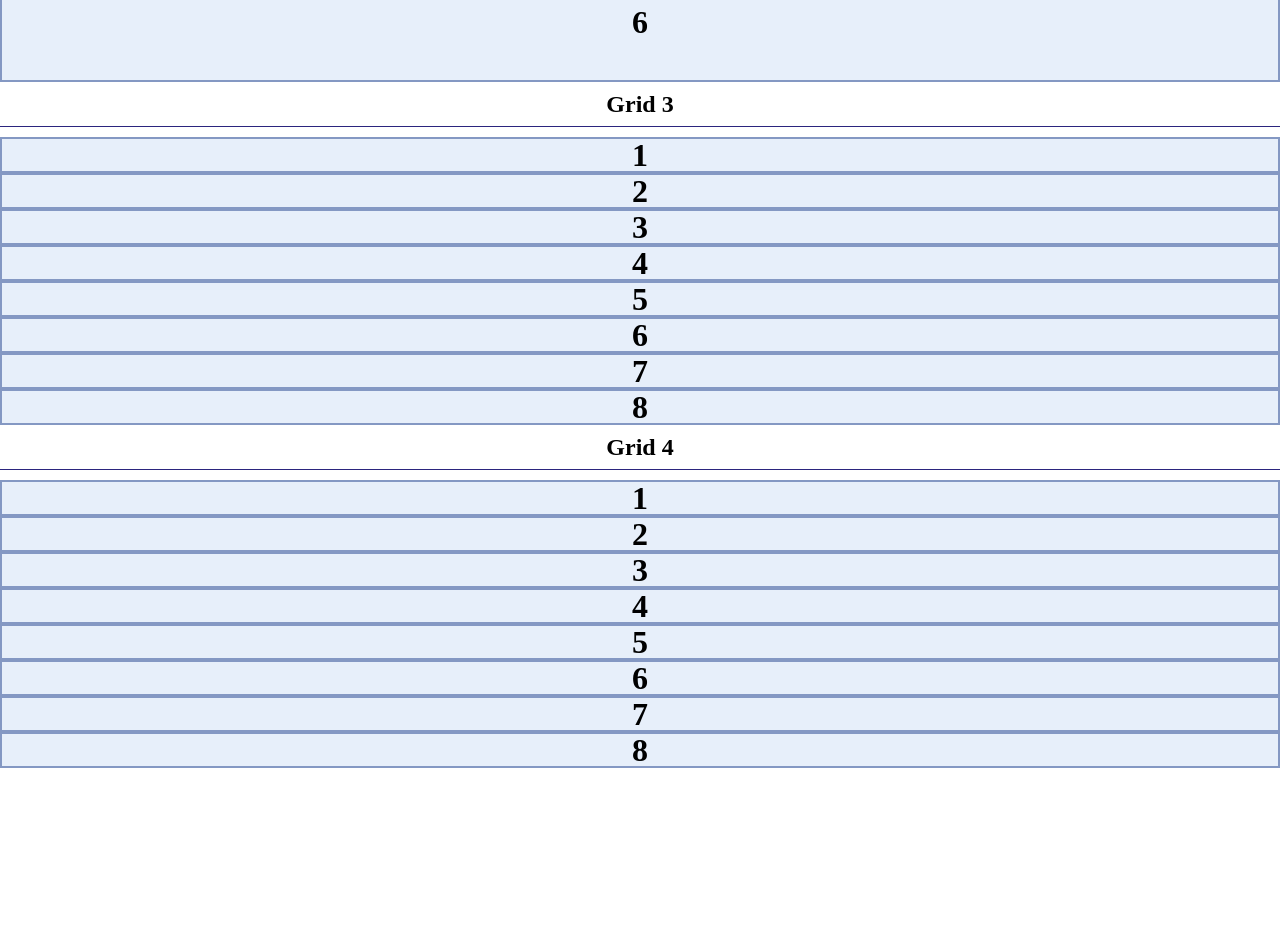
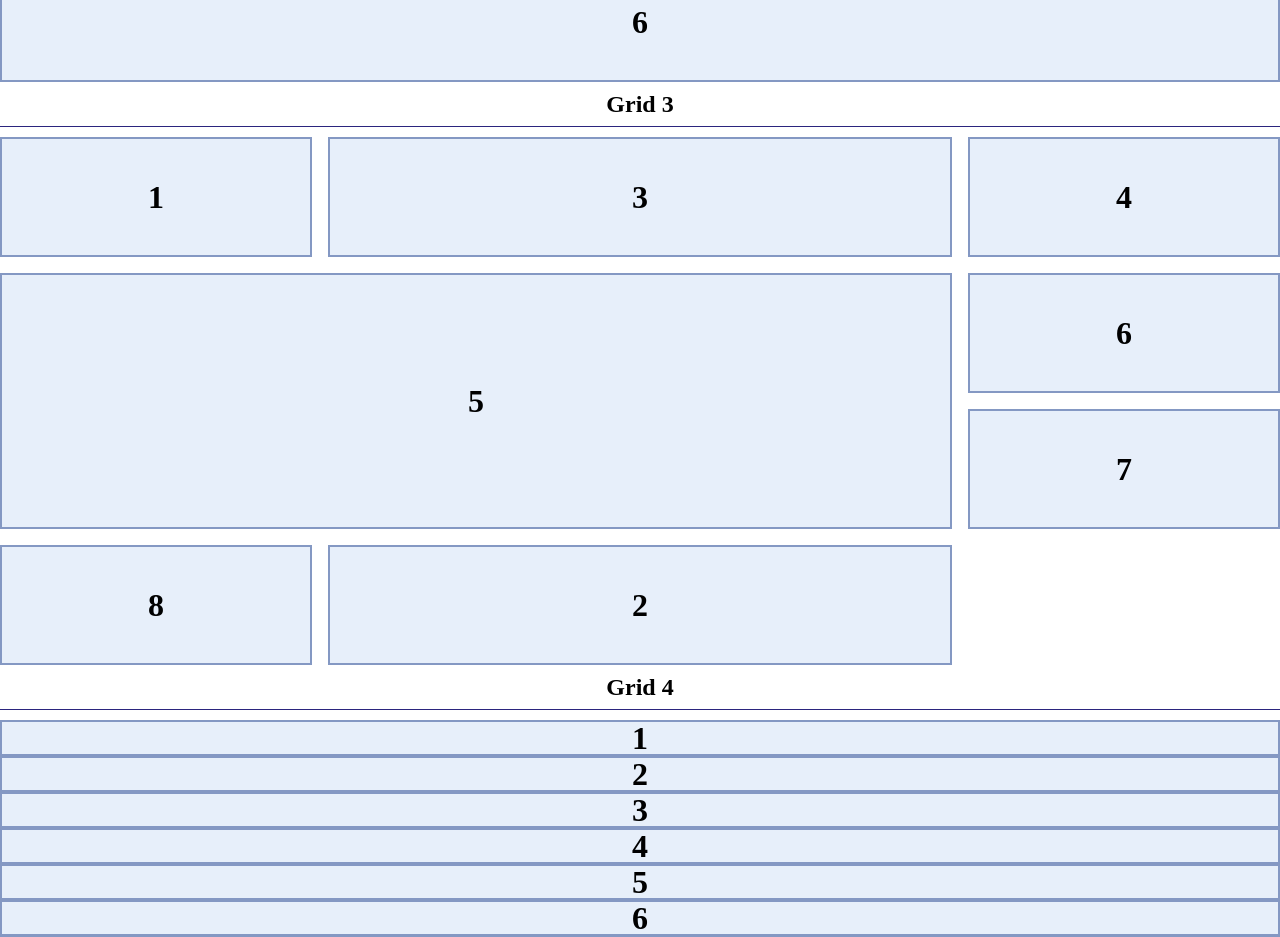
Before and after one commit to geor0238/lv1-week-11, a plain HTML site: page index.html in a window 1280 px wide. Shown: the part 860-1797 px from the top of the page. Before the commit the page ends 1628 px from the top, so only its background shows below. Drawn offline with Linux system fonts and the light colour scheme.

Commit message:
grid 3 arrangements

```diff
--- a/css/main.css
+++ b/css/main.css
@@ -136,3 +136,29 @@ section.two div:nth-child(6){
     /* you can use span to tell it to stretch across a specific number of columns */
     grid-column-end: span 4;
 }
+
+
+section.three article{
+    display: grid;
+
+    grid-template-columns: 1fr 2fr 1fr;
+    grid-auto-rows: 120px;
+    grid-auto-flow: dense;
+
+    /* you can put space between rows and columns with gap */
+    gap: 1em 1em;
+}
+
+section.three div:nth-child(2){
+    /* another way to move grid cells is order. by default everything has an order of 0 - anything with a higher order comes later, anything with a lower order comes earlier */
+    order: 1;
+}
+
+section.three div:nth-child(5){
+    grid-area: 2 / 1 / span 2 /span 2;
+    /* this is equivalem=nt to writing:
+    grid-column start: 2;
+    grid-column end: span 2;
+    grid-row start: 1;
+    grid-column end: span 2; */
+}
```
